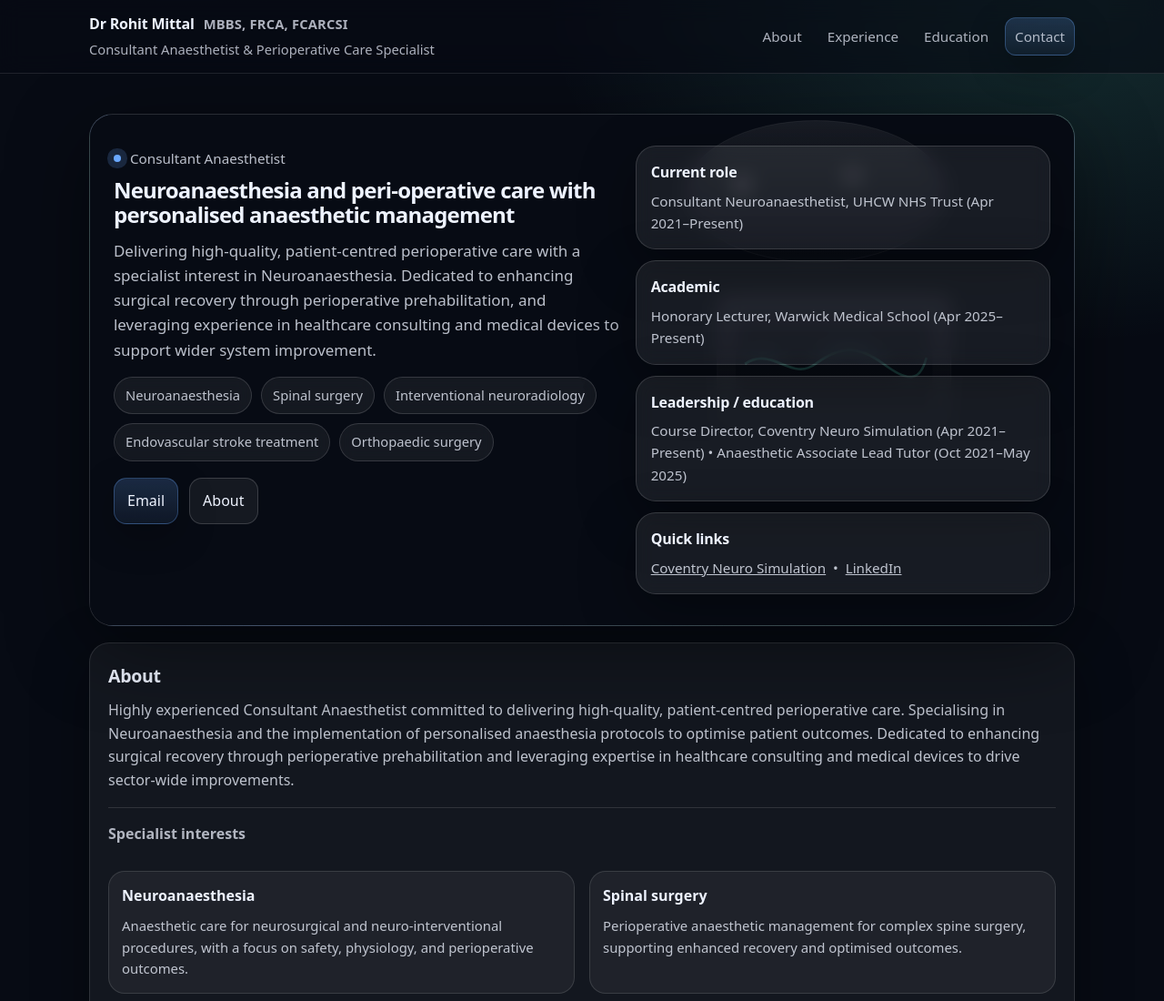
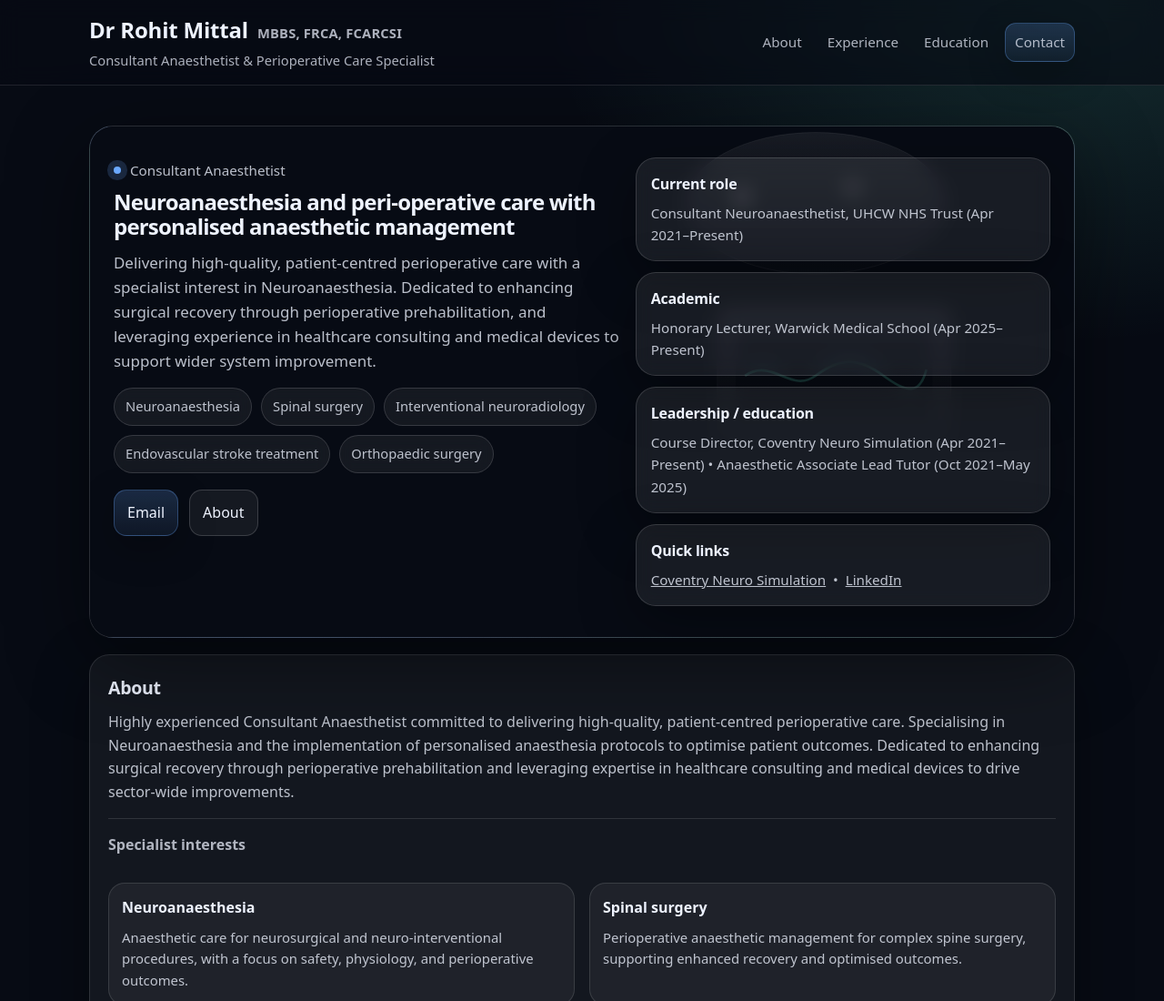
Before and after one commit to rohitmittal-web/drmittal-website, a plain HTML site: page index.html in a window 1280 px wide. Shown: the top 1100 px of the page at 91% size. Drawn offline with Linux system fonts and the light colour scheme.

Commit message:
Add font-size to Dr Rohit Mittal heading in brand to match hero heading size

```diff
--- a/index.html
+++ b/index.html
@@ -41,7 +41,7 @@
     }
     .brand{display:flex;flex-direction:column;gap:3px;min-width:280px}
     .brand .name{display:flex;flex-wrap:wrap;align-items:baseline;gap:10px;letter-spacing:-.2px}
-    .brand .name strong{font-weight:780}
+    .brand .name strong{font-weight:780;font-size:1.5rem}
     .brand .postnom{font-size:.92rem;color:var(--muted);font-weight:600;letter-spacing:.18px}
     .brand .role{font-size:.92rem;color:var(--muted)}
     .menu{display:flex;flex-wrap:wrap;gap:8px;justify-content:flex-end;align-items:center}
```
